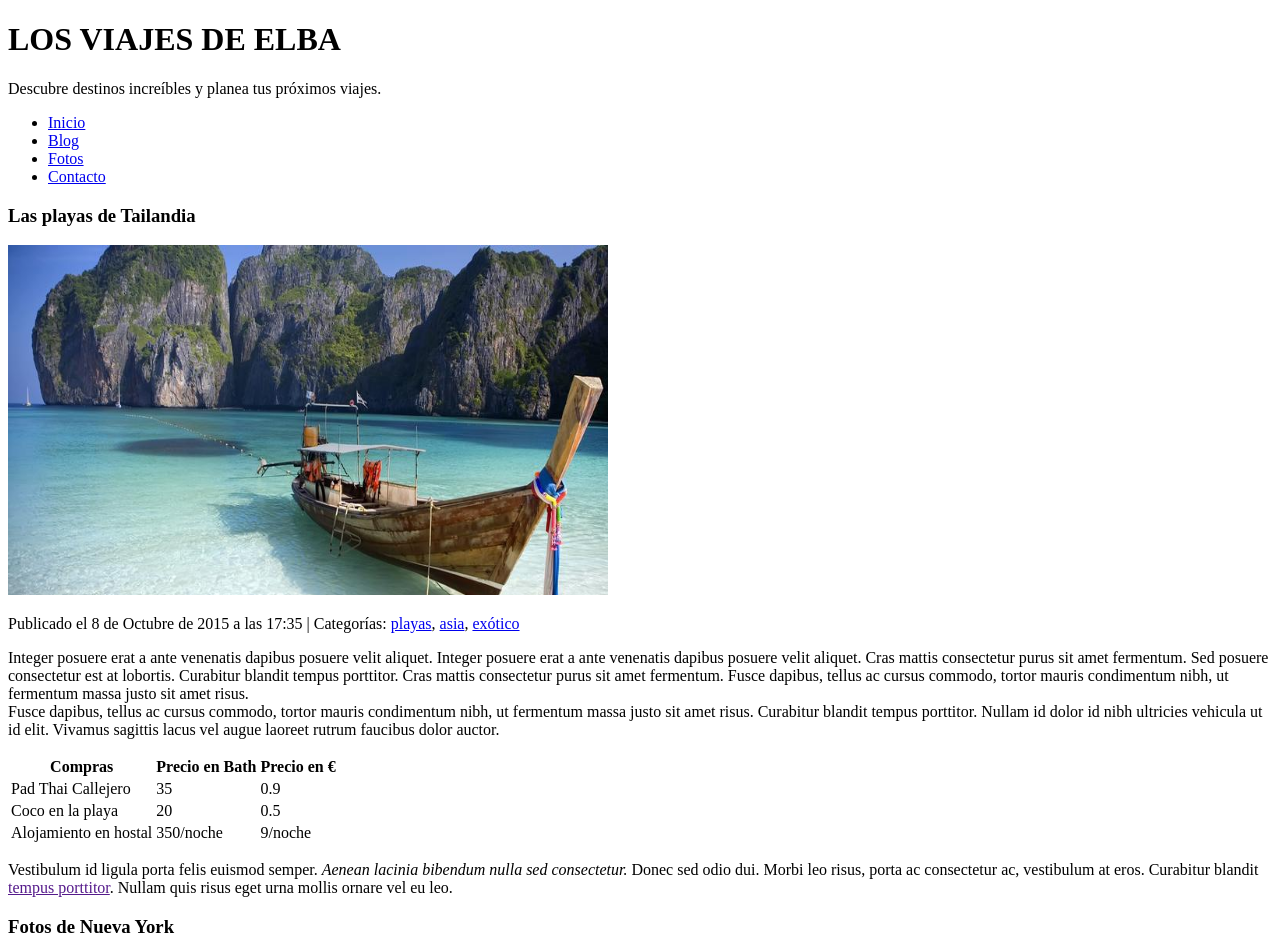
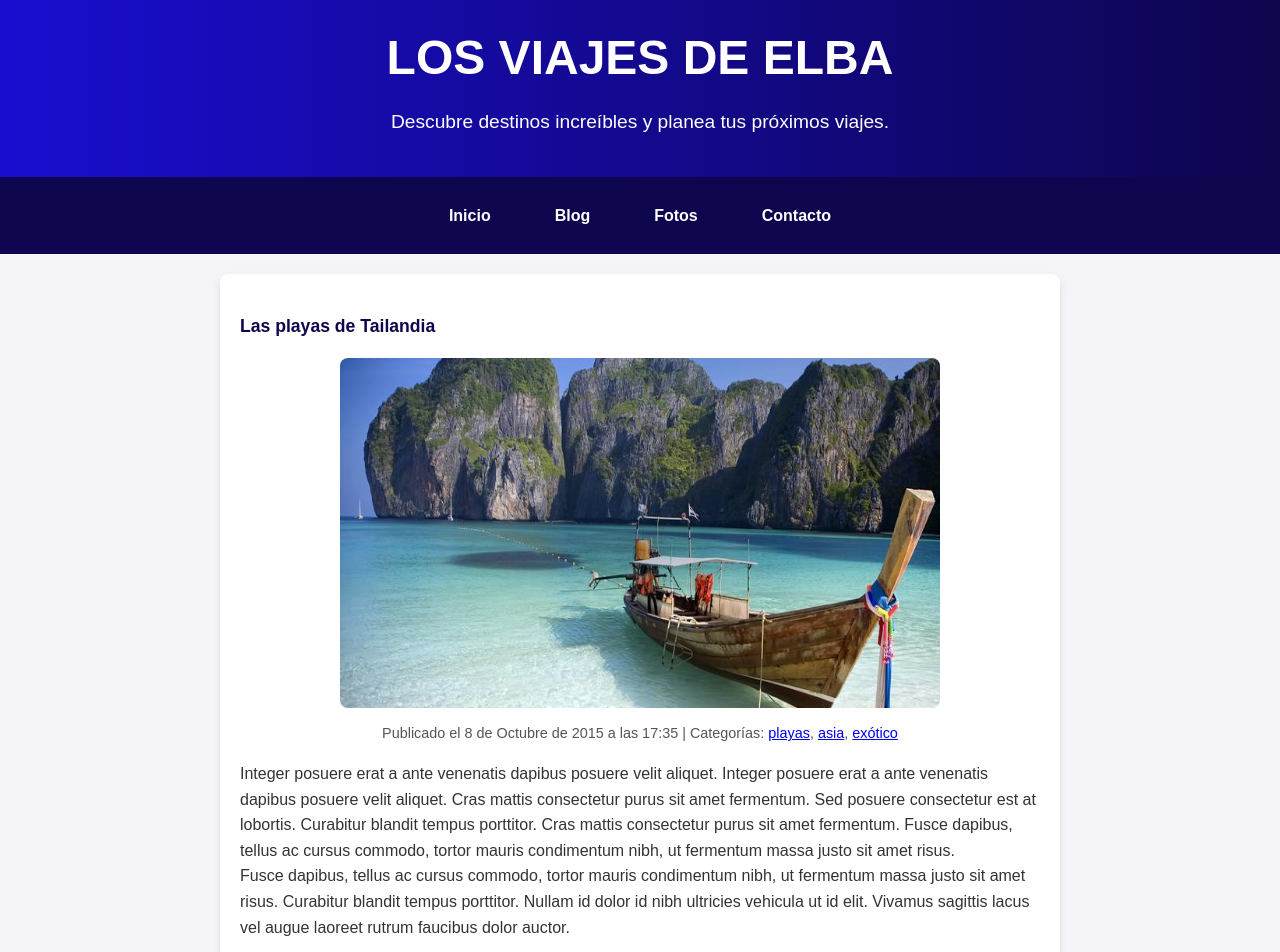
Before and after one commit to eliasafhudson/Laboratorio6, a plain HTML site: page index.html in a window 1280 px wide. Shown: the top 952 px of the page. Drawn offline with Linux system fonts and the light colour scheme.

Commit message:
cambios de disenio

```diff
--- /dev/null
+++ b/css/estilo.css
@@ -0,0 +1,165 @@
+body {
+    font-family: 'Arial', sans-serif;
+    line-height: 1.6;
+    margin: 0;
+    padding: 0;
+    background-color: #f4f4f9;
+    color: #333;
+}
+
+
+header {
+    background: linear-gradient(to right, #1a0dd0, #0d054d);
+    color: white;
+    text-align: center;
+    padding: 20px 0;
+}
+
+header h1 {
+    margin: 0;
+    font-size: 3rem;
+}
+
+header .lead {
+    font-size: 1.2rem;
+    margin-top: 10px;
+}
+
+.navbar {
+    background-color: #0d054d;
+    padding: 10px 0;
+}
+
+.navbar ul {
+    list-style: none;
+    display: flex;
+    justify-content: center;
+    padding: 0;
+}
+
+.navbar li {
+    margin: 0 20px;
+}
+
+.navbar a {
+    color: white;
+    text-decoration: none;
+    font-weight: bold;
+    padding: 8px 12px;
+    transition: background 0.3s;
+}
+
+.navbar a:hover {
+    background-color:#1a0dd0;
+    border-radius: 5px;
+}
+
+
+.post {
+    background-color: white;
+    border-radius: 8px;
+    margin: 20px auto;
+    padding: 20px;
+    max-width: 800px;
+    box-shadow: 0 4px 8px rgba(0, 0, 0, 0.1);
+}
+
+.post-header h3 {
+    color: #0d054d;
+    font-size: 1.1rem;
+}
+
+.post-header img {
+    display: block;
+    margin: 10px auto;
+    border-radius: 8px;
+}
+
+.subtitulo {
+    color: #555;
+    font-size: 0.9rem;
+    text-align: center;
+}
+
+
+.post-body p {
+    margin-bottom: 15px;
+}
+
+
+table {
+    width: 100%;
+    margin: 20px 0;
+    border-collapse: collapse;
+}
+
+table, th, td {
+    border: 1px solid #ddd;
+}
+
+th, td {
+    padding: 10px;
+    text-align: center;
+}
+
+th {
+    background-color:#1a0dd0;
+    color: white;
+}
+
+td img {
+    border-radius: 8px;
+      width: 90%;
+}
+
+
+footer {
+    background-color:#1a0dd0;
+    color: white;
+    text-align: center;
+    padding: 20px 0;
+    margin-top: 20px;
+}
+
+footer h4 {
+    margin-bottom: 15px;
+}
+
+footer form {
+    display: inline-block;
+}
+
+footer fieldset {
+    border: none;
+    padding: 0;
+}
+
+footer label {
+    display: block;
+    margin-bottom: 10px;
+    color: #f9f9f9;
+}
+
+footer input[type="text"],
+footer input[type="email"] {
+    width: 100%;
+    padding: 8px;
+    margin-top: 5px;
+    border-radius: 4px;
+    border: 1px solid #ddd;
+}
+
+footer .submitbutton {
+    background-color: #0d054d;
+    color: white;
+    border: none;
+    padding: 10px 20px;
+    cursor: pointer;
+    border-radius: 5px;
+    font-weight: bold;
+    transition: background 0.3s;
+}
+
+footer .submitbutton:hover {
+    background-color: #18152c;
+}
--- a/index.html
+++ b/index.html
@@ -7,7 +7,7 @@
 
 		<title>Los viajes de Elba</title>
 
-		<link rel="stylesheet" type="text/css" href="assets/css/styles.css">
+		<link rel="stylesheet" type="text/css" href="css/estilo.css">
 
 	</head>
 	<body>
```
